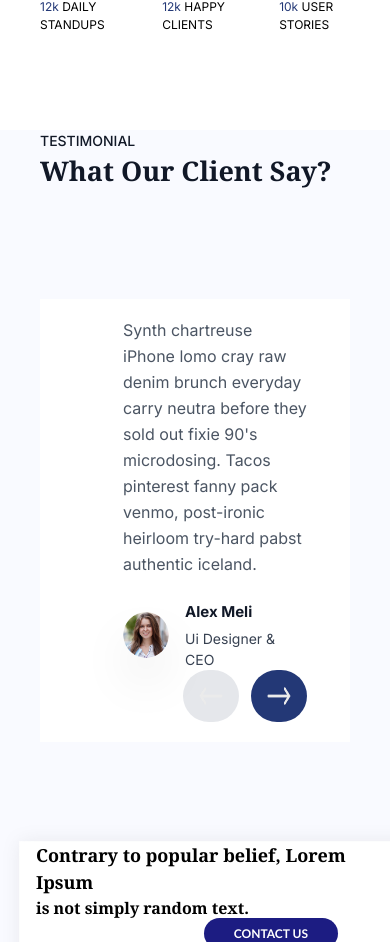
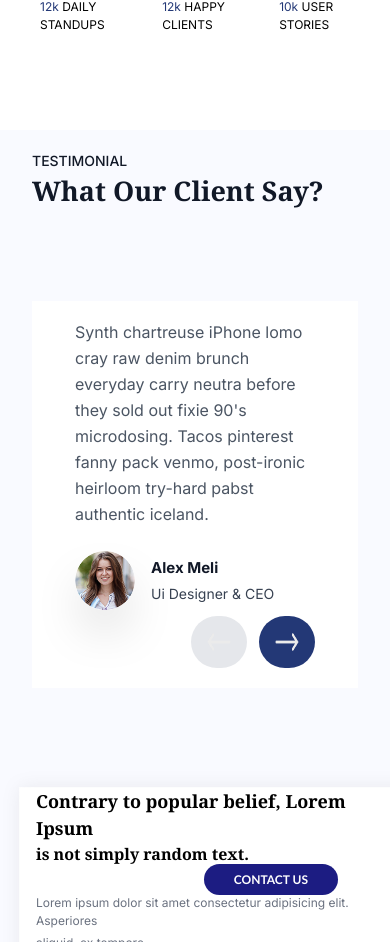
Before and after one commit to vishaltech43/Realestate103, a Next.js app: page /about in a window 390 px wide. Shown: the part 2456-3398 px from the top of the page. Built offline with nearby package versions, Linux system fonts and the light colour scheme.

Commit message:
testimonials

```diff
--- a/src/app/about/testimonials/Testimonial.jsx
+++ b/src/app/about/testimonials/Testimonial.jsx
@@ -37,12 +37,12 @@ const Testimonial = () => {
                 className="cotainer-fluid text-white flex flex-col bg-[#f9faff]"
             >
                 <section className="text-gray-600 body-font px-5">
-                    <div className="container px-5 md:px-32 mx-auto">
-                        <h1 className="text-[14px] font-medium title-font text-gray-900">TESTIMONIAL</h1>
-                        <h1 className="text-[27px] font-bold title-font text-gray-900 font-serif mb-12 pb-[60px]">What Our Client Say?</h1>
+                    <div className="container px-3 md:px-32 mx-auto">
+                        <h1 className="text-[14px] font-medium title-font text-gray-900 pt-5">TESTIMONIAL</h1>
+                        <h1 className="text-[27px] font-bold title-font text-gray-900 font-serif mb-10 pb-[50px]">What Our Client Say?</h1>
                         <div className="flex flex-wrap">
                             <div className="p-2 md:w-2/3 w-full bg-white border-gray-400">
-                                <div className="h-full pt-[10px] md:pt-[30px] pl-[75px] pr-[35px] rounded">
+                                <div className="h-full pt-[10px] md:pt-[30px] pl-[35px] md:pl-[75px] pr-[35px] rounded">
                                     <div className={`transition-transform duration-300 ${animation}`}>
                                         {click ? (
                                             <div>
```
